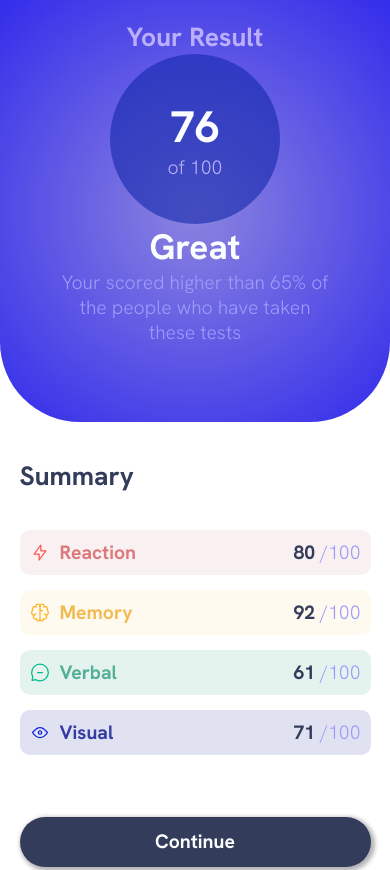
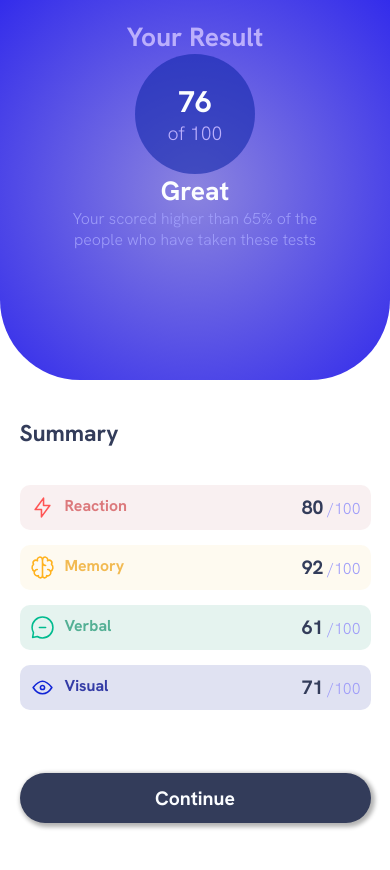
Before and after one commit to Spatayev/exercise, a plain HTML site: page index.html in a window 390 px wide. Shown: the top 870 px of the page. Drawn offline with Linux system fonts and the light colour scheme.

Commit message:
Update style.css
Changed sizing of text

```diff
--- a/style.css
+++ b/style.css
@@ -137,7 +137,20 @@ p {
 }
 @media (max-width: 700px) {
     h1 {
+        font-size: 1.5rem;
         padding-top: 20px;
+    }
+    h2 {
+        font-size: 1.5rem;
+    }
+    h3 {
+        font-size: 0.9rem;
+    }
+    p {
+        font-size: 0.9rem;
+    }
+    .number {
+        font-size: 1.7rem;
     }
     .container {
         display: block;
@@ -147,10 +160,13 @@ p {
         border-radius: 0 0 80px 80px;
         display: block;
         width: 100%;
-        height: 50vh;
+        height: 45vh;
         padding: 0 60px;
     }
     .circle {
+
+        width: 120px;
+        height: 120px;
         margin: 0 auto;
         display: flex;
         align-items: center;
@@ -168,4 +184,9 @@ p {
     .btn-confirm {
         width: 90vw;
     }
+    .right-section .title{
+        font-size: 1.3rem;
+        color: #333c5a
+    }
+
 }
```
